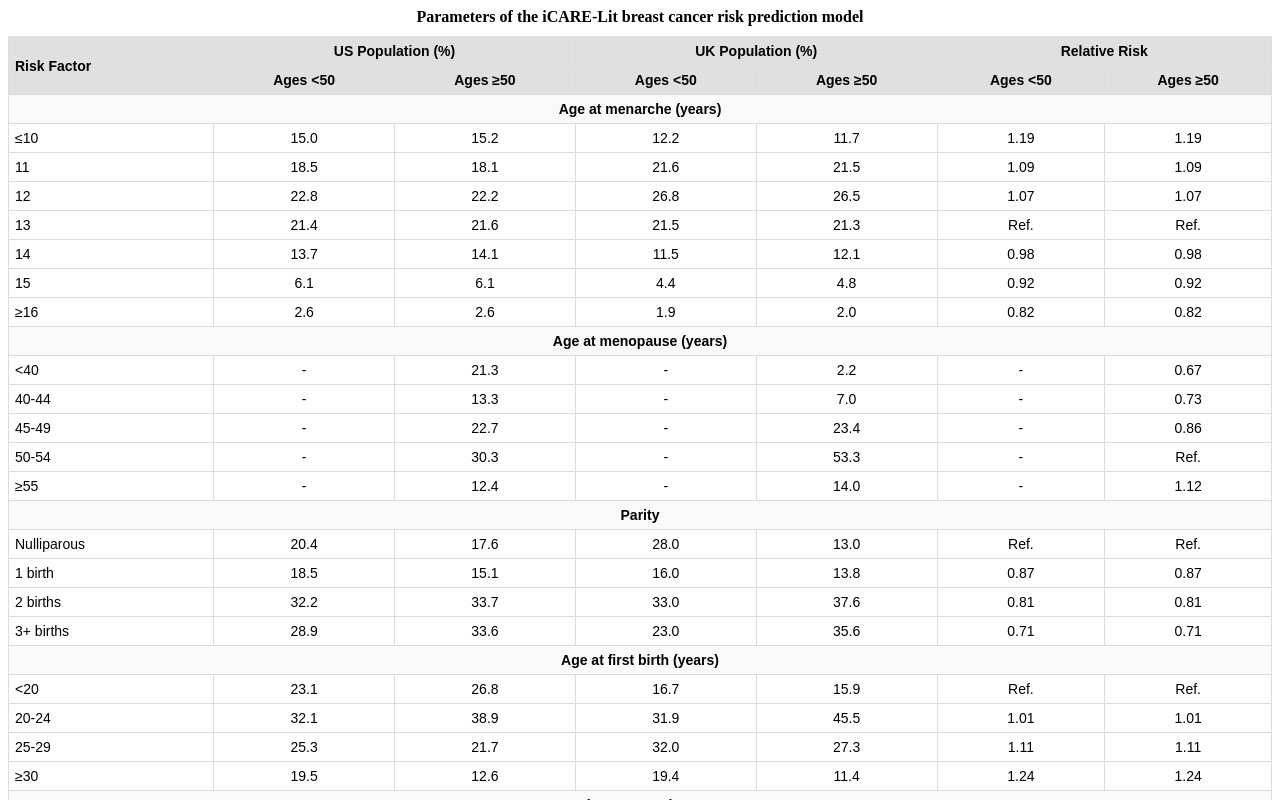
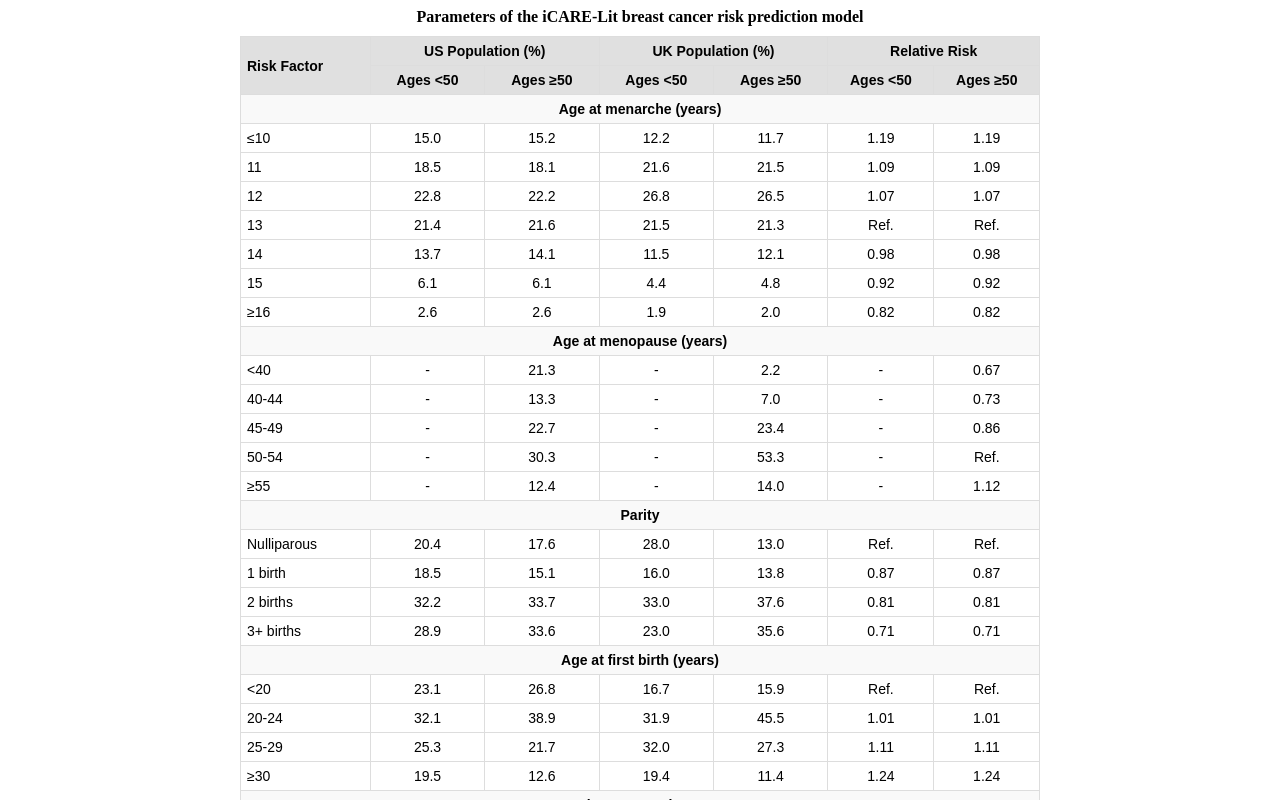
Before and after one commit to jeyabbalas/icare-lit-params, a plain HTML site: page index.html in a window 1280 px wide. Shown: the top 800 px of the page. Drawn offline with Linux system fonts and the light colour scheme.

Commit message:
Fix table width and add hover effects

```diff
--- a/index.html
+++ b/index.html
@@ -4,7 +4,8 @@
     <style>
         table {
             border-collapse: collapse;
-            width: 100%;
+            width: 800px;
+            margin: auto;
             font-family: Arial, sans-serif;
             font-size: 14px;
             margin-bottom: 20px;
@@ -17,6 +18,9 @@
         th {
             background-color: #f2f2f2;
             font-weight: bold;
+        }
+        tbody tr:hover {
+            background-color: #f5f5f5;
         }
         .header-row th {
             background-color: #e0e0e0;
```
